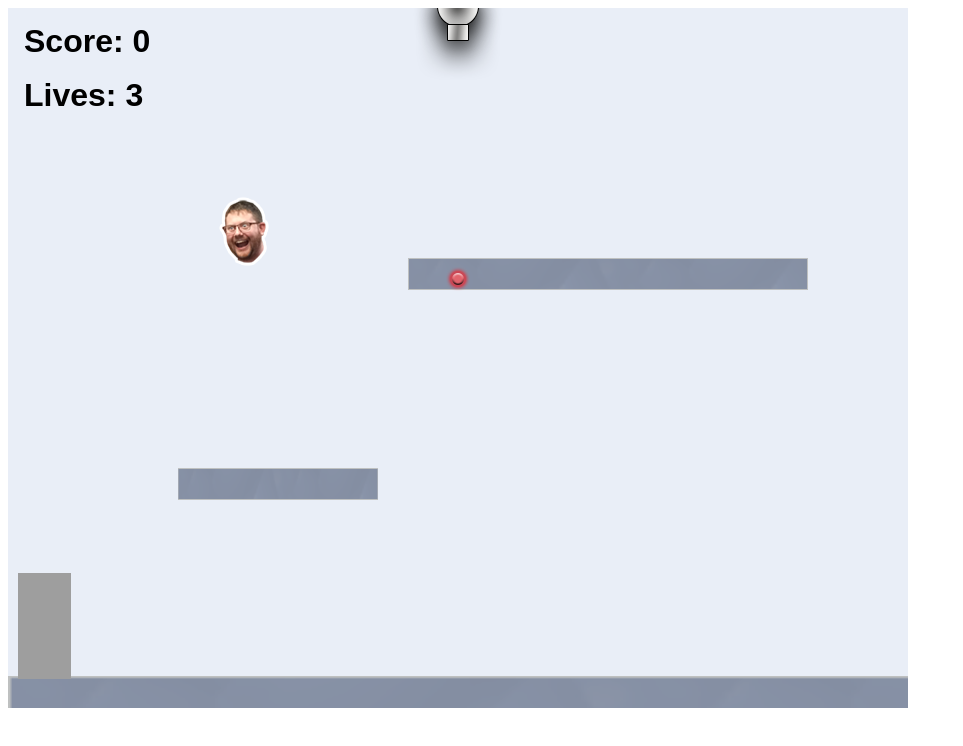
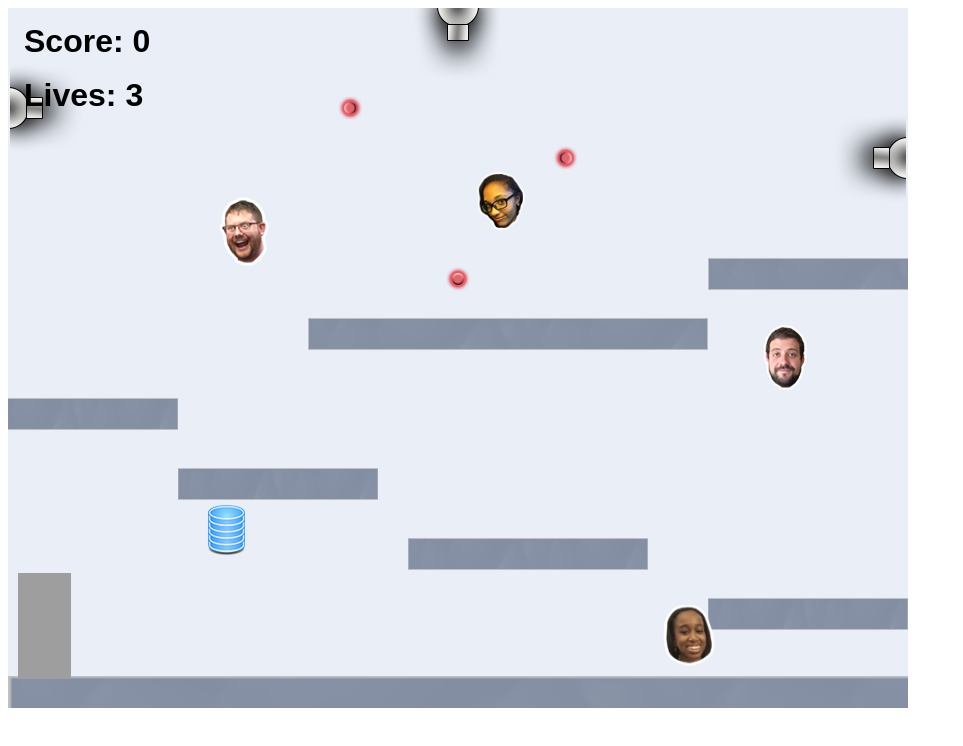
Before and after one commit to merriklusk/merriklusk.github.io, a website: page projects/platformer/index.html in a window 1280 px wide. Shown: the whole page, without its empty margins (0-963 px from the left). Drawn offline with Linux system fonts and the light colour scheme; animation ran at ten frames a second.

Commit message:
add cannons to game

```diff
--- a/projects/platformer/js/init/cannon.js
+++ b/projects/platformer/js/init/cannon.js
@@ -28,6 +28,8 @@
 
         // example:
         createCannon("top", 450);
+        createCannon("right", 150);
+        createCannon("left", 100);
 
 
         // ALL YOUR CODE GOES ABOVE HERE ///////////////////////////////////////
--- a/projects/platformer/js/init/collectable.js
+++ b/projects/platformer/js/init/collectable.js
@@ -38,7 +38,10 @@
 
         // example:
         createCollectable(type.steve, 200, 170, 6, 0.7);
-
+        createCollectable(type.max, 750, 300, 6, 0.7);
+        createCollectable(type.db, 200, 480, 6, 0.7);
+        createCollectable(type.grace, 650, 580, 6, 0.7);
+        createCollectable(type.kennedi, 469, 150, 5, 0.7);
 
 
         // ALL YOUR CODE GOES ABOVE HERE ///////////////////////////////////////
--- a/projects/platformer/js/init/platform.js
+++ b/projects/platformer/js/init/platform.js
@@ -37,8 +37,13 @@
         createPlatform(0, game.world.height - 32, 3, 2);    // DO NOT DELETE
 
         // example:
-        createPlatform(400, 250);
+        createPlatform(300, 310); //long platform
+        createPlatform(170, 460, 0.5); // small platform
+        createPlatform(400, 530, 0.6);
+        createPlatform(700, 590, 0.5);
         createPlatform(170, 460, 0.5);
+        createPlatform(-30, 390, 0.5);
+        createPlatform(700, 250, 1.0);
 
         // ALL YOUR CODE GOES ABOVE HERE ///////////////////////////////////////
         ////////////////////////////////////////////////////////////////////////
```
Also changed, not shown: index.html (+1 -2 lines).
